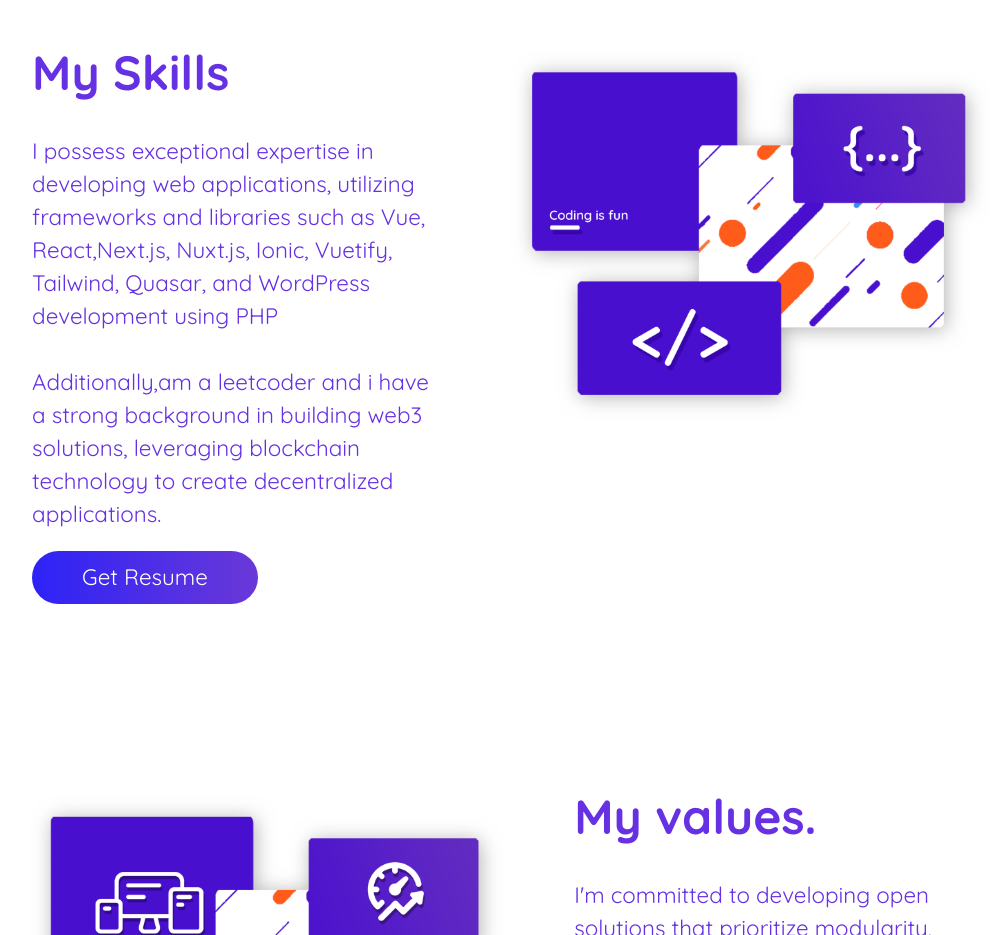
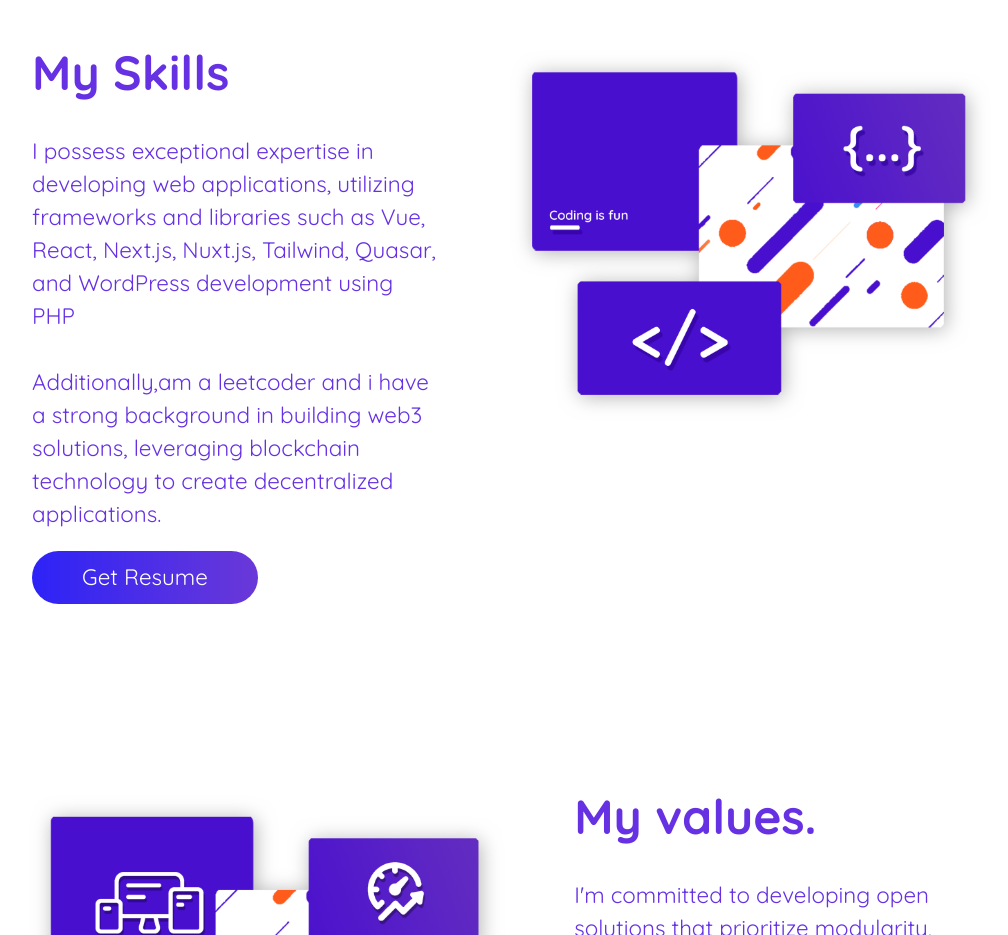
Before and after one commit to Harveyana/harveyana, a plain HTML site: page index.html in a window 1280 px wide. Shown: the part 1400-2335 px from the top of the page, without its empty margins (132-1140 px from the left). Drawn offline with nearby package versions, Linux system fonts and the light colour scheme; animation ran at ten frames a second.

Commit message:
adjusted

```diff
--- a/index.html
+++ b/index.html
@@ -201,7 +201,7 @@
                            <p  data-aos="fade-up"
                               data-aos-offset="500"
                               data-aos-duration="800">
-                              I possess exceptional expertise in developing web applications, utilizing frameworks and libraries such as Vue, React,Next.js, Nuxt.js, Ionic, Vuetify, Tailwind, Quasar, and WordPress development using PHP
+                              I possess exceptional expertise in developing web applications, utilizing frameworks and libraries such as Vue, React, Next.js, Nuxt.js, Tailwind, Quasar, and WordPress development using PHP
 
 
                               <br /><br />
```
